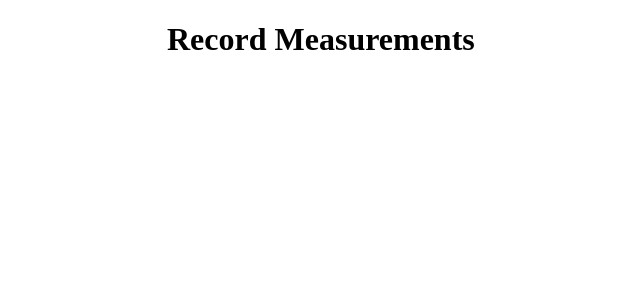
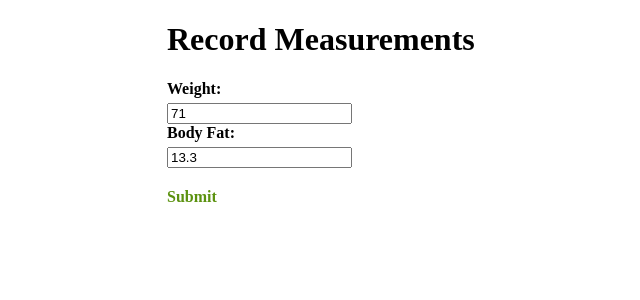
Before and after one commit to florianbar/food-journal-react, a React (Create React App) app: page /record-measurements in a window 1280 px wide. Shown: the top 300 px of the page, without its empty margins (173-813 px from the left). Built offline with nearby package versions, Linux system fonts and the light colour scheme.

Commit message:
Added form

```diff
--- a/src/containers/RecordMeasurements/RecordMeasurements.js
+++ b/src/containers/RecordMeasurements/RecordMeasurements.js
@@ -1,11 +1,59 @@
 import React, { Component } from 'react';
 
+import Button from '../../components/UI/Button/Button';
+
 class RecordMeasurements extends Component {
+    state = {
+        form: {
+            weight: {
+                value: 71
+            },
+            bodyFat: {
+                value: 13.3
+            }
+        }
+    }
+
+    formSubmitHandler = (event) => {
+        event.preventDefault();
+
+        console.log("[formSubmitHandler]", this.state.form);
+    }
+
+    inputChangedHandler = (event, inputName) => {
+        console.log("[inputChangedHandler]", event.target.value);
+
+        const updatedForm = {...this.state.form};
+        const updatedFormElement = {...updatedForm[inputName]};
+        updatedFormElement.value = event.target.value;
+        updatedForm[inputName] = updatedFormElement;
+
+        this.setState({
+            form: updatedForm
+        });
+    }
+
     render () {
         return (
-            <div>
+            <form onSubmit={this.formSubmitHandler}>
                 <h1>Record Measurements</h1>
-            </div>
+
+                <label>Weight:</label>
+                <input
+                    type="number"
+                    name="weight"
+                    value={this.state.form.weight.value}
+                    onChange={(event) => this.inputChangedHandler(event, "weight")} />
+
+                <label>Body Fat:</label>
+                <input
+                    type="number"
+                    name="bodyFat"
+                    value={this.state.form.bodyFat.value}
+                    onChange={(event) => this.inputChangedHandler(event, "bodyFat")} />
+
+                <Button btnType="Success">Submit</Button>
+            </form>
         );
     }
 };
```
